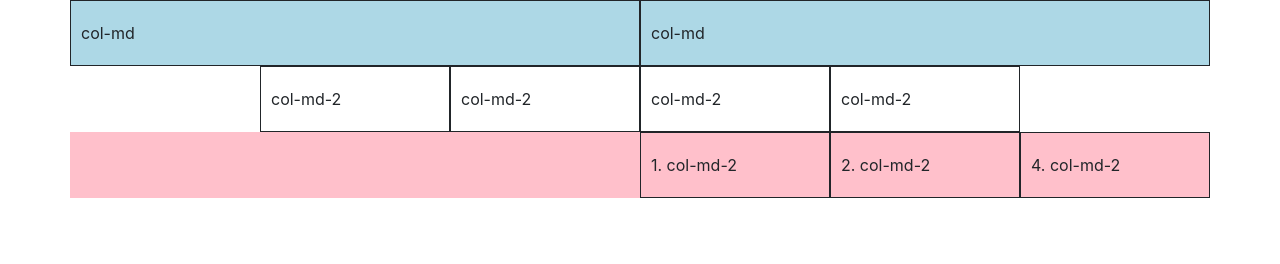
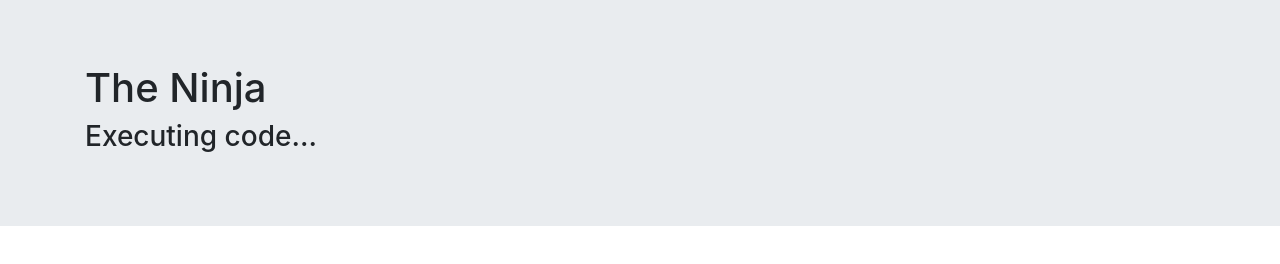
Before and after one commit to Ashleyzawadi/bootstrap-prac, a plain HTML site: page index.html in a window 1280 px wide. Drawn offline with nearby package versions, Linux system fonts and the light colour scheme.

Commit message:
Add Jumbotron

```diff
--- a/index.html
+++ b/index.html
@@ -8,36 +8,17 @@
 
     <!-- Bootstrap CSS -->
     <link rel="stylesheet" href="https://stackpath.bootstrapcdn.com/bootstrap/4.1.1/css/bootstrap.min.css" integrity="sha384-WskhaSGFgHYWDcbwN70/dfYBj47jz9qbsMId/iRN3ewGhXQFZCSftd1LZCfmhktB" crossorigin="anonymous">
-    <style>
-        .row div{padding:20px 10px; border:1px solid }
-    </style>
+
     <title>Hello, world!</title>
   </head>
   <body>
 
-      <div class= "container">
-          <!-- flex lets bootstrap grid system workout the width of various elements -->
-        <div class= "row" style="background:lightblue">
-            <div class="col-md">col-md</div>
-            <div class="col-md">col-md</div>
+     <div class="jumbotron jumbotron-fluid" >
+        <div class="container">
+            <h1>The Ninja</h1>
+            <h3>Executing code...</h3>
         </div>
-
-        <!-- align content -->
-        <div class= "row justify-content-md-center">
-            <div class="col-md-2">col-md-2</div>
-            <div class="col-md-2">col-md-2</div>
-            <div class="col-md-2">col-md-2</div>
-            <div class="col-md-2">col-md-2</div>
-        </div>
-
-        <!-- order content -->
-        <div class= "row justify-content-md-end" style="background:pink" >
-            <div class="col-md-2 flex-last">1. col-md-2</div>
-            <div class="col-md-2" >2. col-md-2</div>
-            <div class="col-md-2 flex-first">4. col-md-2</div>
-        </div>
-
-      </div>
+     </div>
 
 
 
```
